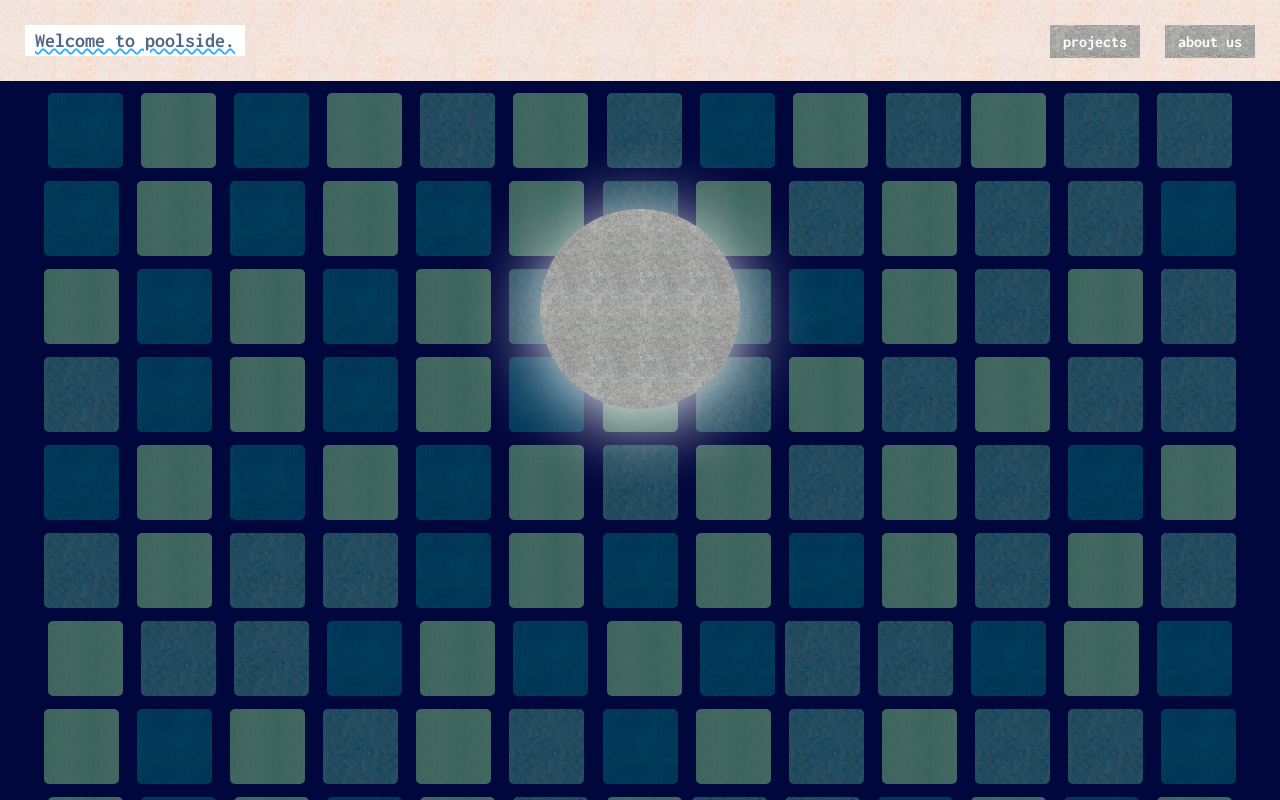
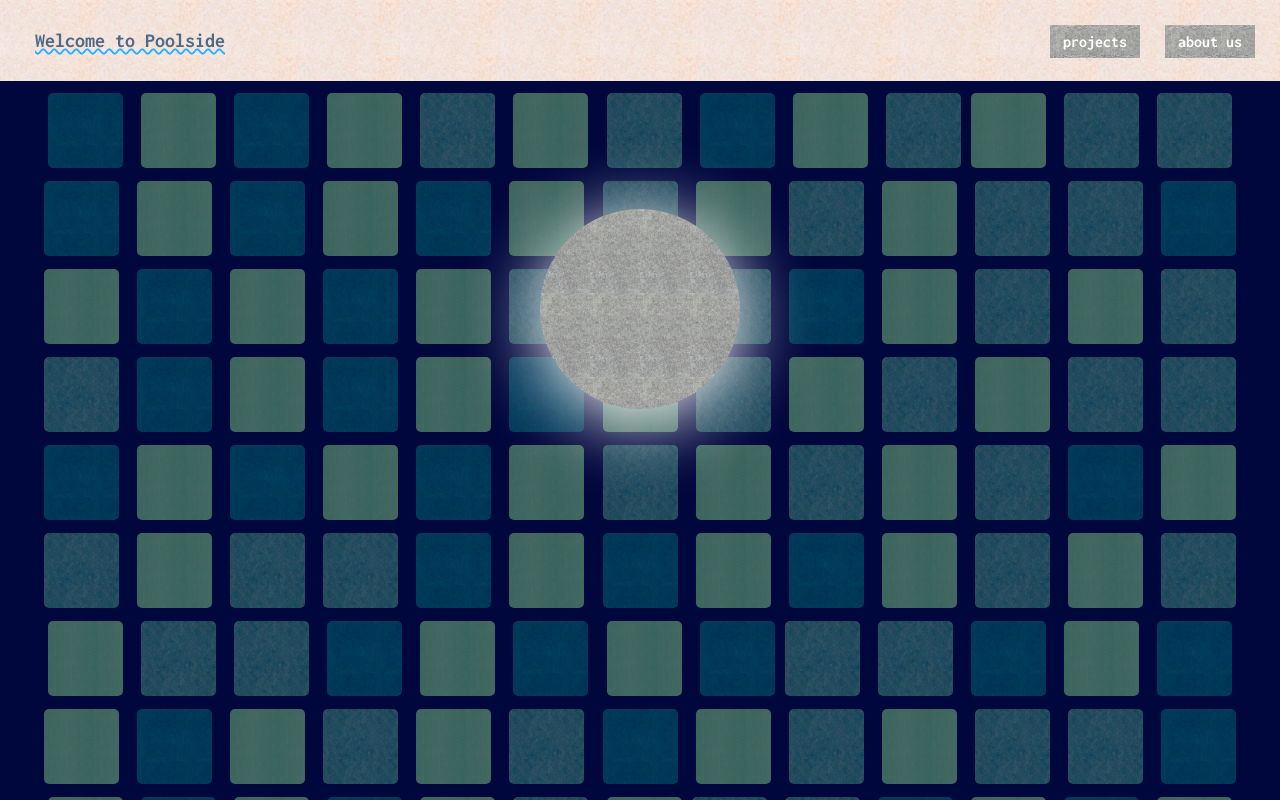
Before and after one commit to JE55E/poolside, a plain HTML site: page index.html in a window 1280 px wide. Drawn offline with nearby package versions, Linux system fonts and the light colour scheme.

Commit message:
Update index.html

```diff
--- a/index.html
+++ b/index.html
@@ -115,7 +115,6 @@
 		}
 
 		p#welcome {
-			background-color: #fff;
 			font-size: 1.25em;
 			color: #506986;
 			display: inline-block;
@@ -154,7 +153,7 @@
 </head>
 <body id="" class="a">
 	<header>
-		<p id="welcome" class="circ01">Welcome to poolside.</p>
+		<p id="welcome" class="circ01">Welcome to Poolside</p>
 		<a id="about" href="about.html">about us</a>
 		<a id="upcoming" href="projects.html">projects</a>
 	</header>
```
